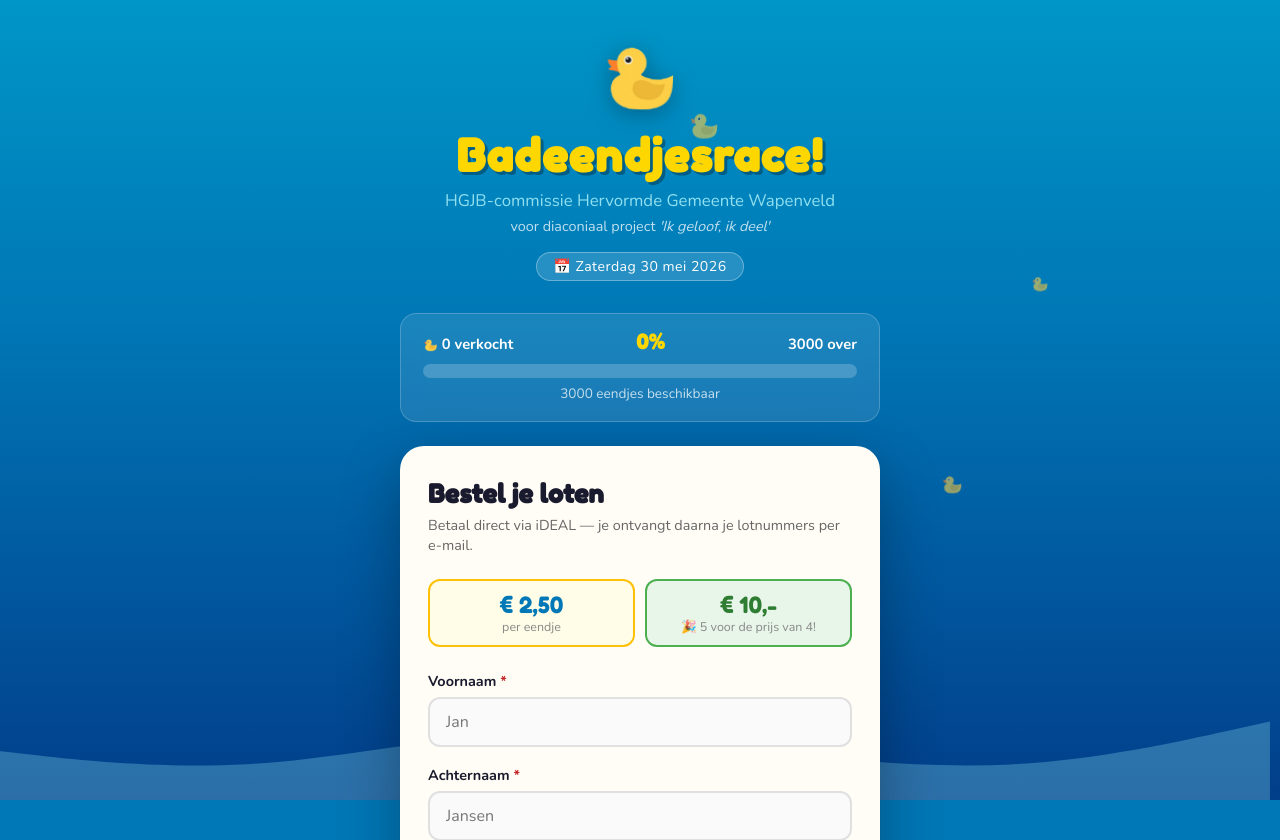
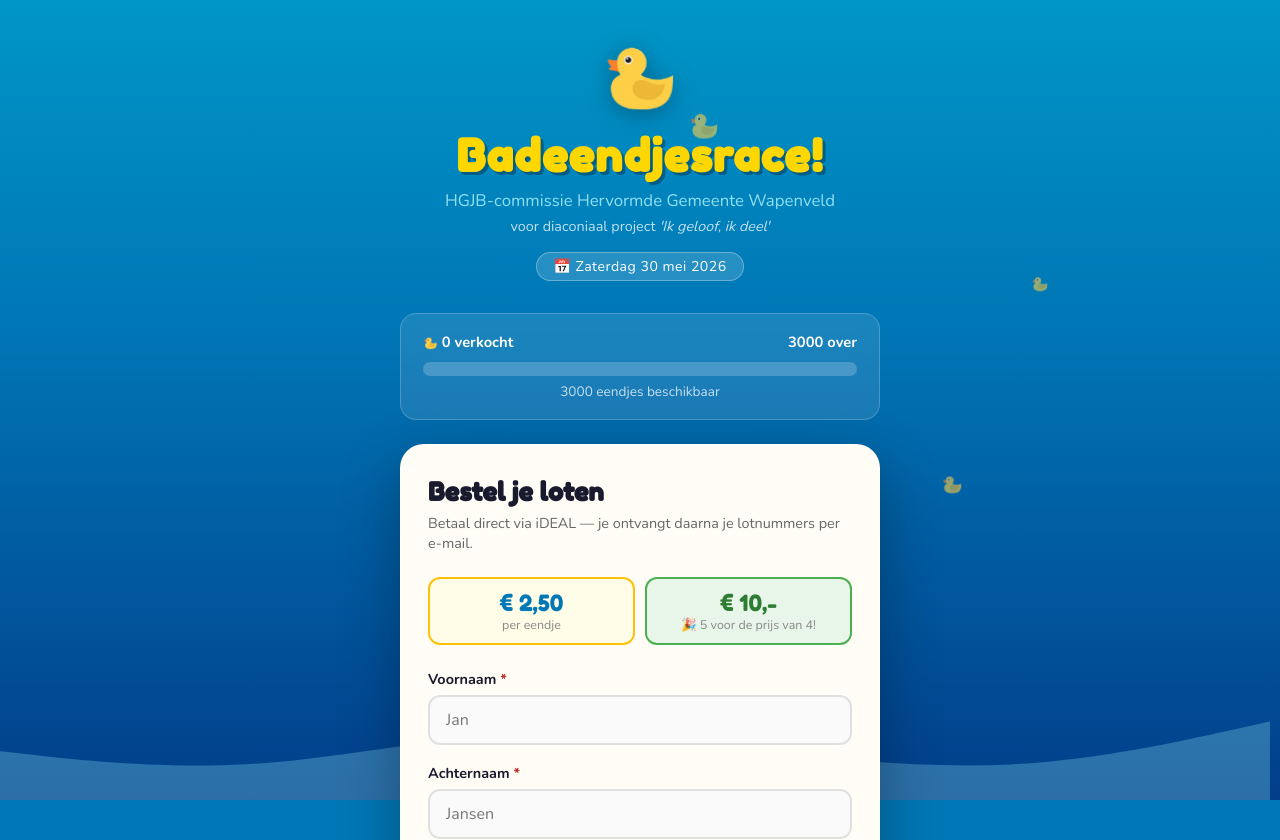
Before and after one commit to palmw01/eendjesrace, a Flask app: page / in a window 1280 px wide. Shown: the top 840 px of the page. Run offline with Flask 3, Linux system fonts and the light colour scheme; data comes from the database, SQL or seed files in the repository; data that the repository does not hold is empty; parts of the project's set-up code (start-up, migrations or seed data) failed here and were passed over.

Commit message:
Verwijder percentage uit voortgangsbalk op homepage
Co-Authored-By: Claude Sonnet 4.6 <noreply@anthropic.com>

```diff
--- a/templates/index.html
+++ b/templates/index.html
@@ -156,13 +156,7 @@
       font-weight: 700;
       margin-bottom: 10px;
     }
-    .voortgang-pct {
-      font-family: 'Fredoka One', cursive;
-      font-size: clamp(1rem, 4vw, 1.25rem);
-      color: var(--geel);
-      line-height: 1;
-    }
-    .voortgang-bar {
+.voortgang-bar {
       height: clamp(10px, 2.2vw, 14px);
       background: rgba(255,255,255,0.2);
       border-radius: 99px;
@@ -574,8 +568,7 @@
   <div class="voortgang-card">
     <div class="voortgang-header">
       <span id="tellerVerkocht"><img class="eend-inline" src="{{ url_for('static', filename='img/eend.png') }}" alt=""> {{ verkocht }} verkocht</span>
-      <span class="voortgang-pct" id="voortgangPct">{{ pct|int }}%</span>
-      <span id="tellerOver">{{ beschikbaar }} over</span>
+<span id="tellerOver">{{ beschikbaar }} over</span>
     </div>
     <div class="voortgang-bar">
       <div class="voortgang-fill{% if pct >= 90 %} bijna-uitverkocht{% elif pct >= 75 %} bijna-vol{% endif %}" id="voortgangFill" style="width: {{ pct }}%"></div>
@@ -834,8 +827,7 @@
     const fillEl     = document.getElementById('voortgangFill');
     const verkochtEl = document.getElementById('tellerVerkocht');
     const overEl     = document.getElementById('tellerOver');
-    const pctEl      = document.getElementById('voortgangPct');
-    const labelEl    = document.getElementById('voortgangLabel');
+const labelEl    = document.getElementById('voortgangLabel');
     const aantalEl   = document.getElementById('aantal');
     if (!fillEl) return;  // pagina toont uitverkocht-banner, niets te verversen
 
@@ -851,7 +843,6 @@
           else if (pct >= 75) fillEl.classList.add('bijna-vol');
           verkochtEl.innerHTML = '<img class="eend-inline" src="{{ url_for('static', filename='img/eend.png') }}" alt=""> ' + d.verkocht + ' verkocht';
           overEl.textContent = d.beschikbaar + ' over';
-          if (pctEl) pctEl.textContent = Math.round(pct) + '%';
           if (labelEl) labelEl.textContent = d.max_eendjes + ' eendjes beschikbaar';
           if (aantalEl) {
             const nieuwMax = Math.min(d.beschikbaar, d.max_per_bestelling);
```
